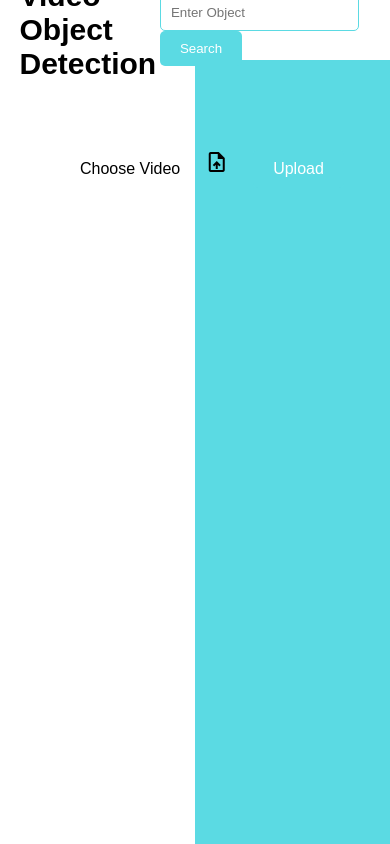
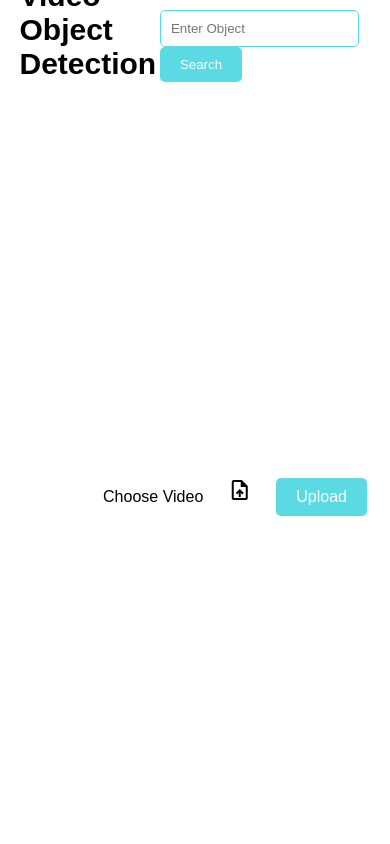
Before and after one commit to imdev-vamsi/object-detection, a Flask app: page / in a window 390 px wide. Run offline with Flask 3, Linux system fonts and the light colour scheme.

Commit message:
added responsiveness

```diff
--- a/static/index.css
+++ b/static/index.css
@@ -5,11 +5,12 @@
 body {
     font-family: 'Poppins', sans-serif;
     display: flex;
-    /* justify-content: center;
-    align-items: center; */
+    justify-content: center;
+    align-items: center;
     height: 100vh;
     margin: 0;
-    background: linear-gradient(to right, #fff 50%, #5bdae3 50%);;
+    background: #fff;
+    background-size: cover;
 }
 
 nav {
@@ -176,3 +177,26 @@ h1 {
     text-align: center;
     font-weight: 500;
 }
+
+@media (max-width: 768px) {
+    nav .links {
+        flex-direction: column;
+    }
+
+    nav .links li {
+        margin: 10px 0;
+    }
+
+    .video-main {
+        flex-direction: column;
+        align-items: center;
+    }
+
+    .video-upload,
+    .video-detect {
+        max-width: 90%;
+        padding: 10px;
+    }
+
+
+}
```
